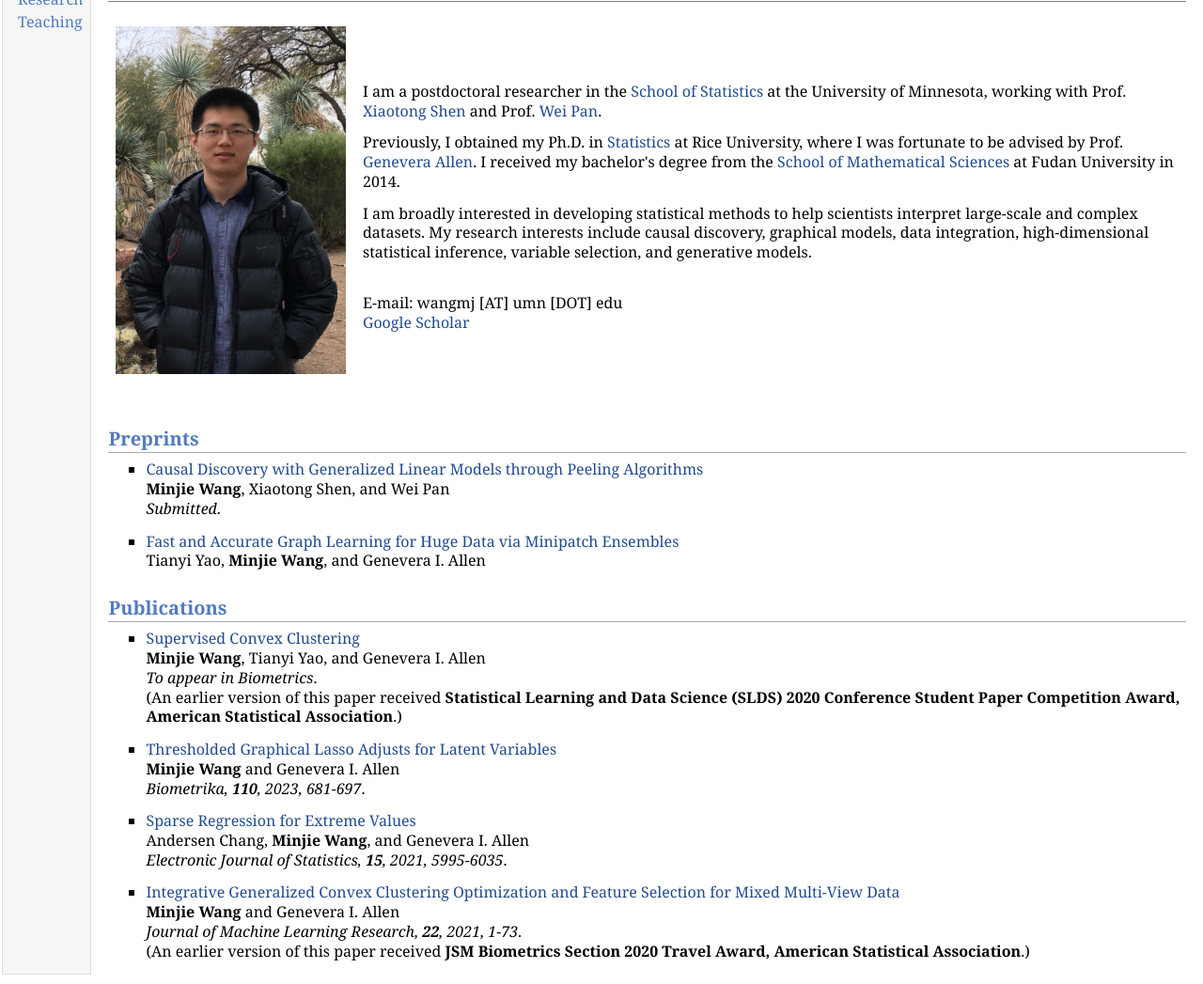
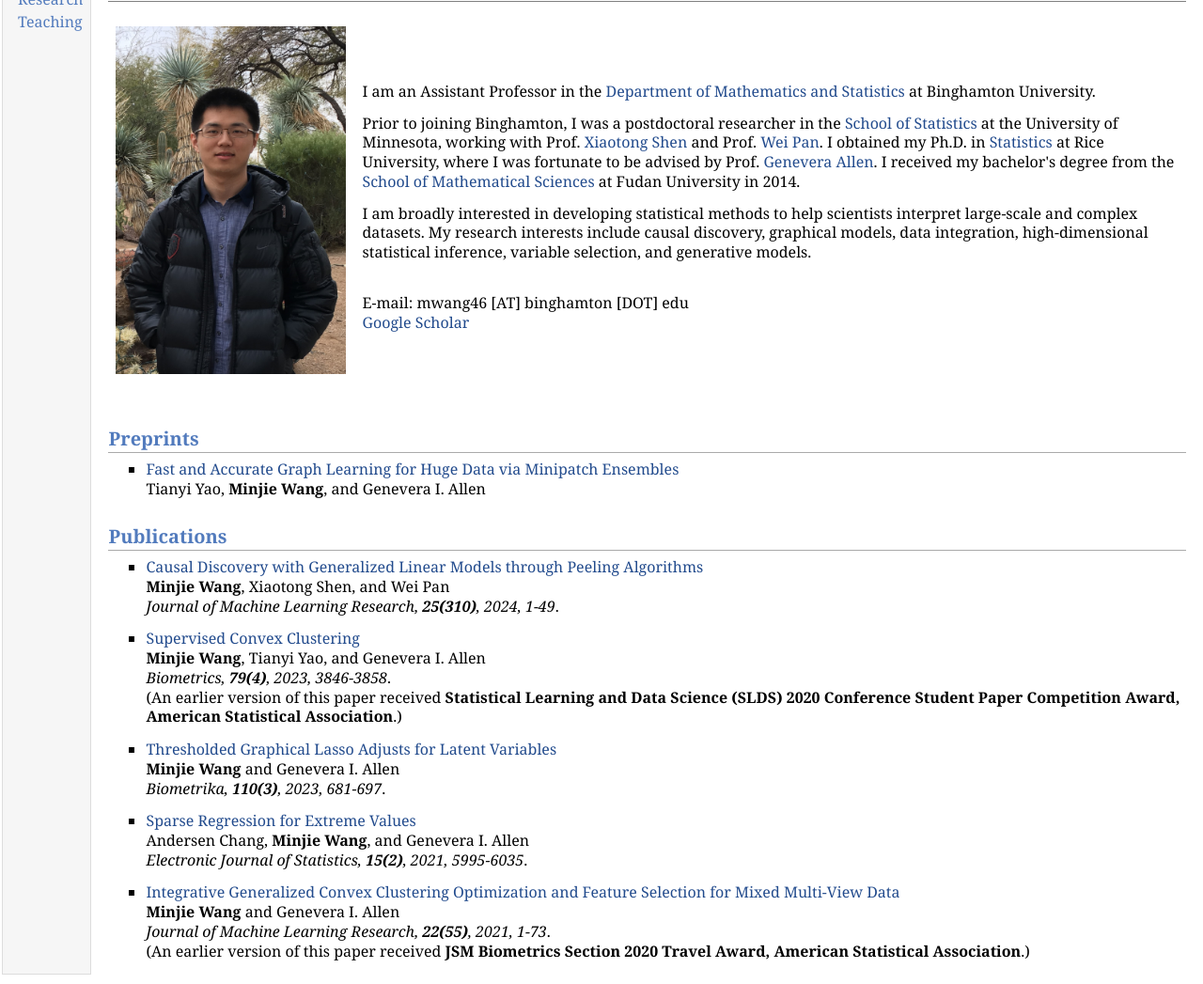
Before and after one commit to minjie-wang/minjie-wang.github.io, a plain HTML site: page index.html in a window 1280 px wide. Shown: the part 48-1095 px from the top of the page at 94% size. Drawn offline with Linux system fonts and the light colour scheme.

Commit message:
Add files via upload

```diff
--- a/index.html
+++ b/index.html
@@ -21,21 +21,15 @@
 </div>
 <table class="imgtable"><tr><td>
 <img src="photos/photo.JPG" alt="alt text" width="245px" height="370px" />&nbsp;</td>
-<td align="left"><p>I am a postdoctoral researcher in the <a href="https://cla.umn.edu/statistics">School of Statistics</a> at the University of Minnesota, working with Prof. <a href="http://users.stat.umn.edu/~xshen/">Xiaotong Shen</a> and Prof. <a href="https://www.biostat.umn.edu/~weip/">Wei Pan</a>. <br /></p>
-<p>Previously, I obtained my Ph.D. in <a href="https://statistics.rice.edu/">Statistics</a> at Rice University, where I was fortunate to be advised by Prof. <a href="https://genevera.rice.edu/">Genevera Allen</a>. I received my bachelor's degree from the <a href="https://math.fudan.edu.cn/">School of Mathematical Sciences</a> at Fudan University in 2014. <br /></p>
+<td align="left"><p>I am an Assistant Professor in the <a href="https://www2.math.binghamton.edu/p">Department of Mathematics and Statistics</a> at Binghamton University. <br /></p>
+<p>Prior to joining Binghamton, I was a postdoctoral researcher in the <a href="https://cla.umn.edu/statistics">School of Statistics</a> at the University of Minnesota, working with Prof. <a href="http://users.stat.umn.edu/~xshen/">Xiaotong Shen</a> and Prof. <a href="https://www.biostat.umn.edu/~weip/">Wei Pan</a>. I obtained my Ph.D. in <a href="https://statistics.rice.edu/">Statistics</a> at Rice University, where I was fortunate to be advised by Prof. <a href="https://genevera.rice.edu/">Genevera Allen</a>. I received my bachelor's degree from the <a href="https://math.fudan.edu.cn/">School of Mathematical Sciences</a> at Fudan University in 2014. <br /></p>
 <p>I am broadly interested in developing statistical methods to help scientists interpret large-scale and complex datasets. My research interests include causal discovery, graphical models, data integration, high-dimensional statistical inference, variable selection, and generative models.</p>
 <p><br />
-E-mail: wangmj [AT] umn [DOT] edu
+E-mail: mwang46 [AT] binghamton [DOT] edu
 <br />
 <a href="https://scholar.google.com/citations?user=H9zZd1UAAAAJ&amp;hl=en">Google Scholar</a></p>
 </td></tr></table>
 <h2>Preprints</h2>
-<ul>
-<li><p><a href="http://arxiv.org/abs/2310.16698">Causal Discovery with Generalized Linear Models through Peeling Algorithms</a> <br />
-<b>Minjie Wang</b>, Xiaotong Shen, and Wei Pan <br />
-<i>Submitted</i>. <br /></p>
-</li>
-</ul>
 <ul>
 <li><p><a href="https://arxiv.org/abs/2110.12067">Fast and Accurate Graph Learning for Huge Data via Minipatch Ensembles</a> <br />
 Tianyi Yao, <b>Minjie Wang</b>, and Genevera I. Allen</p>
@@ -43,28 +37,34 @@ Tianyi Yao, <b>Minjie Wang</b>, and Genevera I. Allen</p>
 </ul>
 <h2>Publications</h2>
 <ul>
+<li><p><a href="http://arxiv.org/abs/2310.16698">Causal Discovery with Generalized Linear Models through Peeling Algorithms</a> <br />
+<b>Minjie Wang</b>, Xiaotong Shen, and Wei Pan <br />
+<i>Journal of Machine Learning Research, <b>25(310)</b>, 2024, 1-49</i>. <br /></p>
+</li>
+</ul>
+<ul>
 <li><p><a href="https://arxiv.org/abs/2005.12198">Supervised Convex Clustering</a> <br />
 <b>Minjie Wang</b>, Tianyi Yao, and Genevera I. Allen <br />
-<i>To appear in Biometrics</i>. <br />
+<i>Biometrics, <b>79(4)</b>, 2023, 3846-3858</i>. <br />
 (An earlier version of this paper received <b>Statistical Learning and Data Science (SLDS) 2020 Conference Student Paper Competition Award, American Statistical Association</b>.) <br /></p>
 </li>
 </ul>
 <ul>
 <li><p><a href="https://arxiv.org/abs/2104.06389">Thresholded Graphical Lasso Adjusts for Latent Variables</a> <br />
 <b>Minjie Wang</b> and Genevera I. Allen <br />
-<i>Biometrika, <b>110</b>, 2023, 681-697</i>. <br /></p>
+<i>Biometrika, <b>110(3)</b>, 2023, 681-697</i>. <br /></p>
 </li>
 </ul>
 <ul>
 <li><p><a href="https://arxiv.org/abs/2007.04441">Sparse Regression for Extreme Values</a> <br />
 Andersen Chang, <b>Minjie Wang</b>, and Genevera I. Allen <br />
-<i>Electronic Journal of Statistics, <b>15</b>, 2021, 5995-6035</i>. <br /></p>
+<i>Electronic Journal of Statistics, <b>15(2)</b>, 2021, 5995-6035</i>. <br /></p>
 </li>
 </ul>
 <ul>
 <li><p><a href="https://arxiv.org/abs/1912.05449">Integrative Generalized Convex Clustering Optimization and Feature Selection for Mixed Multi-View Data</a> <br />
 <b>Minjie Wang</b> and Genevera I. Allen <br />
-<i>Journal of Machine Learning Research, <b>22</b>, 2021, 1-73</i>. <br />
+<i>Journal of Machine Learning Research, <b>22(55)</b>, 2021, 1-73</i>. <br />
 (An earlier version of this paper received <b>JSM Biometrics Section 2020 Travel Award, American Statistical Association</b>.) <br /></p>
 </li>
 </ul>
```
Also changed, not shown: research.html (+11 -11 lines), teaching.html (+5 -0 lines), 3 other files.
